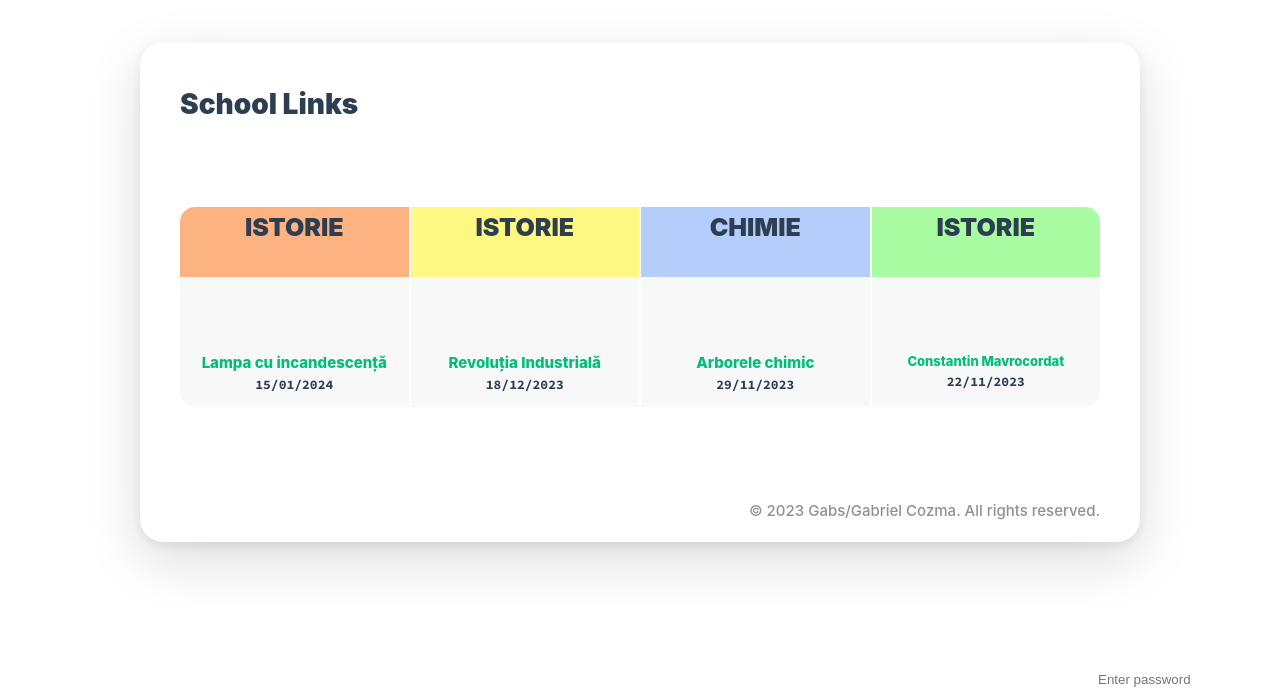
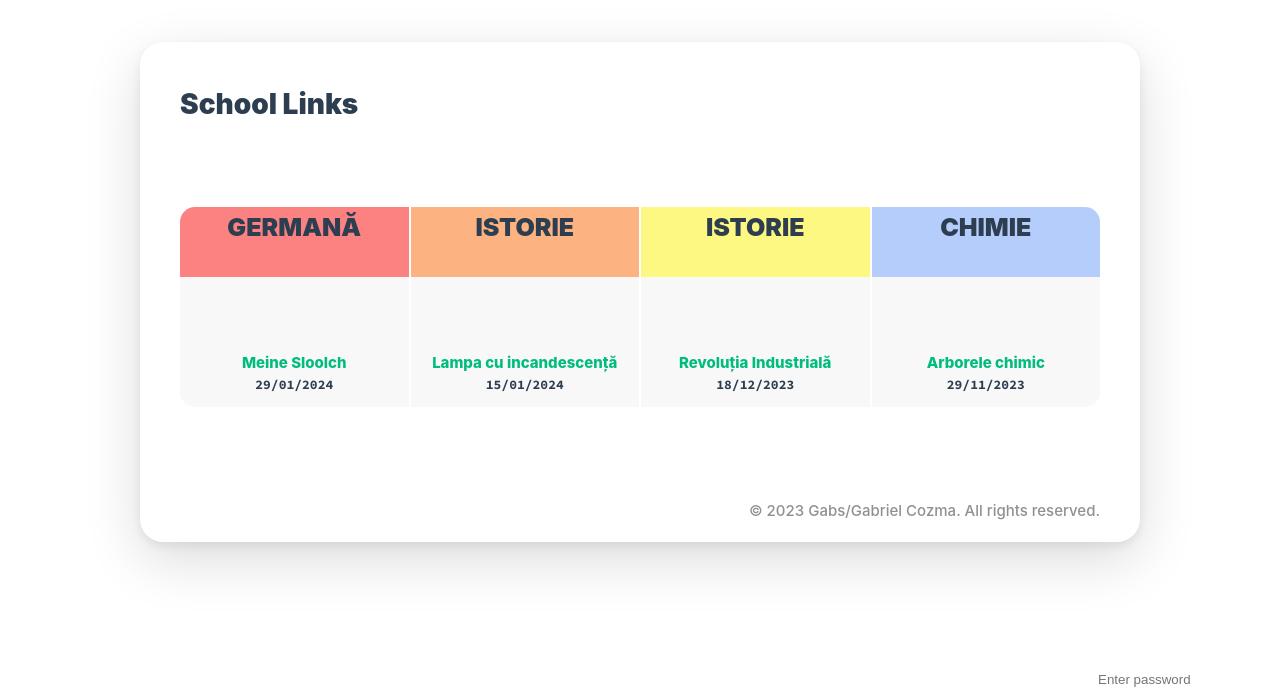
Before and after one commit to GabsEdits/sl, a Vue app: page / in a window 1280 px wide. Shown: the part 108-800 px from the top of the page. Built offline with nearby package versions, Linux system fonts and the light colour scheme; a web font is replaced by a local one.

Commit message:
Updated Dep. & Content

```diff
--- a/package.json
+++ b/package.json
@@ -11,11 +11,11 @@
   },
   "dependencies": {
     "gh-pages": "^6.1.1",
-    "vue": "^3.4.14"
+    "vue": "^3.4.15"
   },
   "devDependencies": {
     "@vitejs/plugin-vue": "^4.6.2",
-    "autoprefixer": "^10.4.16",
-    "vite": "^5.0.11"
+    "autoprefixer": "^10.4.17",
+    "vite": "^5.0.12"
   }
 }
--- a/src/components/Section.vue
+++ b/src/components/Section.vue
@@ -4,32 +4,32 @@
     <section id="links">
       <div class="grid-container">
         <a class="card" :class="{ locked: !unlocked }" :href="getLink1Url">
-        <div class="head" style="background-color: rgba(255, 102, 0, 0.484);" id="first-head">
+        <div class="head" style="background-color: rgba(255, 0, 0, 0.484);" id="first-head">
+        <h3>GERMANĂ</h3>
+        </div>
+        <p class="subject">Meine Sloolch</p>
+        <p class="date">29/01/2024</p>
+      </a>
+        <a class="card" :class="{ locked: !unlocked }" :href="getLink2Url">
+        <div class="head" style="background-color: rgba(255, 102, 0, 0.484);">
         <h3>ISTORIE</h3>
         </div>
         <p class="subject">Lampa cu incandescență</p>
         <p class="date">15/01/2024</p>
       </a>
-        <a class="card" :class="{ locked: !unlocked }" :href="getLink2Url">
-        <div class="head" style="background-color: rgba(255, 247, 0, 0.484);">
+        <a class="card" :class="{ locked: !unlocked }" :href="getLink3Url">
+        <div class="head" style="background-color: rgba(255, 247, 0, 0.484)">
         <h3>ISTORIE</h3>
         </div>
         <p class="subject">Revoluția Industrială</p>
         <p class="date">18/12/2023</p>
       </a>
-        <a class="card" :class="{ locked: !unlocked }" :href="getLink3Url">
-        <div class="head" style="background-color: rgba(0, 89, 255, 0.269)">
+        <a class="card" :class="{ locked: !unlocked }" :href="getLink4Url">
+        <div class="head" style="background-color: rgba(0, 89, 255, 0.269);" id="last-head">
         <h3>CHIMIE</h3>
         </div>
         <p class="subject">Arborele chimic</p>
         <p class="date">29/11/2023</p>
-      </a>
-        <a class="card" :class="{ locked: !unlocked }" :href="getLink4Url">
-        <div class="head" style="background-color: rgba(86, 255, 71, 0.484);" id="last-head">
-        <h3>ISTORIE</h3>
-        </div>
-        <p class="subject" style="font-size: 13px;">Constantin Mavrocordat</p>
-        <p class="date">22/11/2023</p>
       </a>
       </div>
       </section>
```
Also changed, not shown: 1 other file (tests, documents, lock files or other folders).
